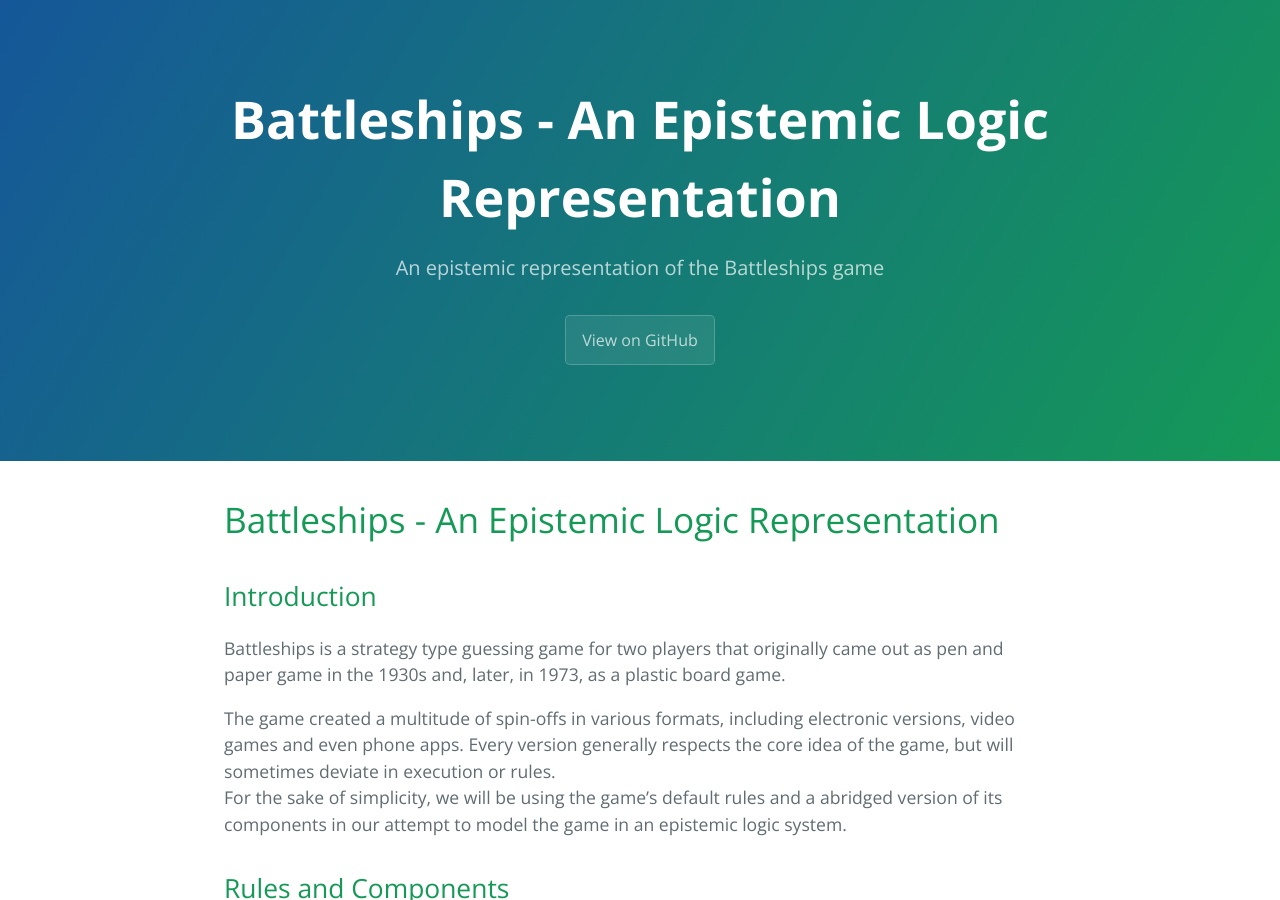
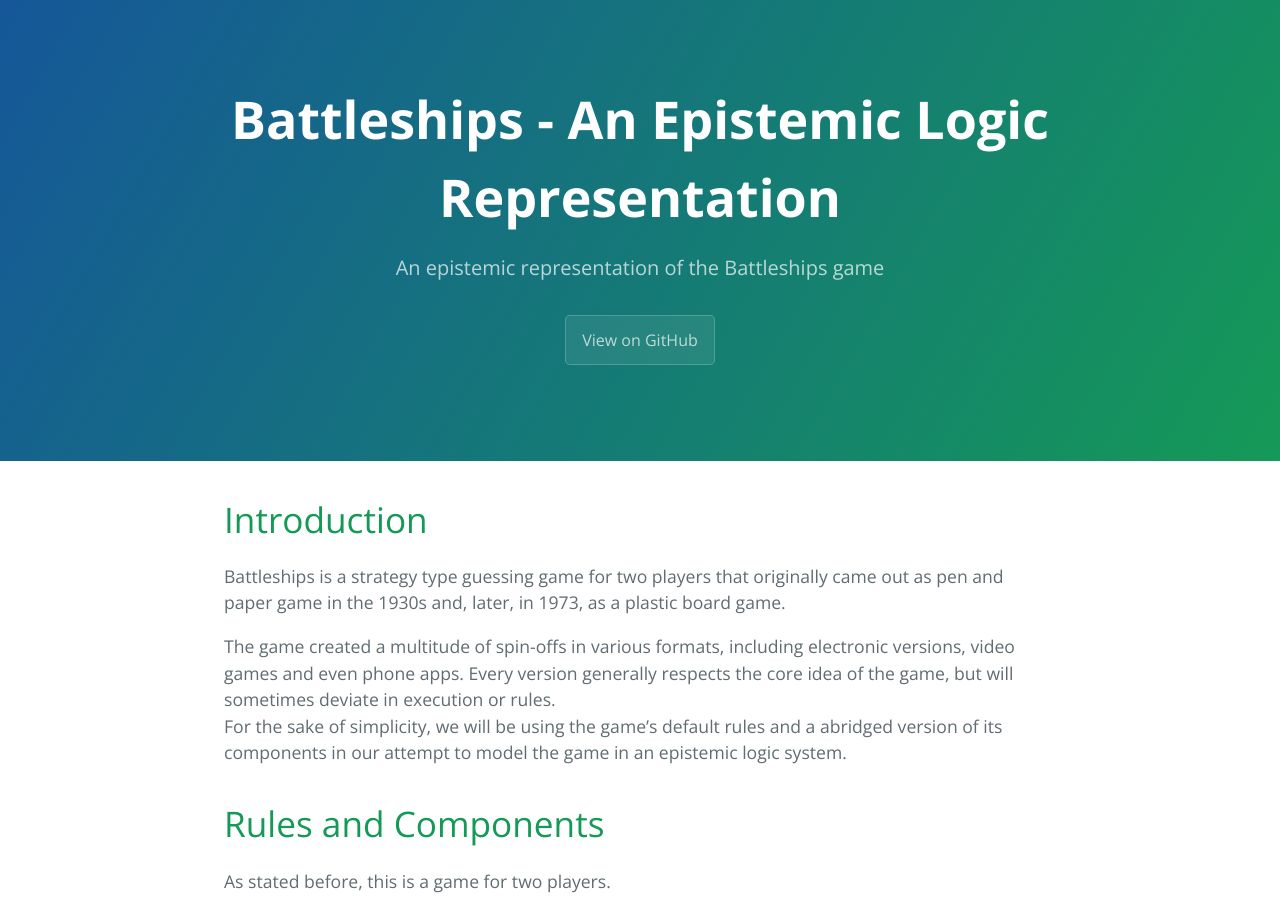
Before and after one commit to kaeru4343/LAMAS_2020Project, a Jekyll site: the page built from index.md, in a window 1280 px wide and 900 px high. Built offline with Jekyll 4.4.1, drawn with Linux system fonts in a browser that asks for light colours.

Commit message:
Fixing title

```diff
--- a/index.md
+++ b/index.md
@@ -3,16 +3,14 @@ layout: default
 title: "Battleships - An Epistemic Logic Representation"
 ---
 
-# Battleships - An Epistemic Logic Representation
-
-## Introduction
+# Introduction
 
 Battleships is a strategy type guessing game for two players that originally came out as pen and paper game in the 1930s and, later, in 1973, as a plastic board game.
 
 The game created a multitude of spin-offs in various formats, including electronic versions, video games and even phone apps. Every version generally respects the core idea of the game, but will sometimes deviate in execution or rules.<br />
 For the sake of simplicity, we will be using the game's default rules and a abridged version of its components in our attempt to model the game in an epistemic logic system.
 
-## Rules and Components
+# Rules and Components
 
 As stated before, this is a game for two players.<br />
 Each player has a grid of 10x10 that only they can see, pegs to mark an opponent's hits and misses and a number of ships of varying lengths and 1 width.<br />
@@ -36,8 +34,8 @@ Then the other player does the same. The round ends and the next round begins. I
 The rounds keep repeating until the ships of either one of the players, or of both (as the round ends after both players have taken a shot, this is possible), have been sunk.<br />
 This concludes the rules the rules of the game.
 
-## Epistemic Logic Conversion
+# Epistemic Logic Conversion
 
-## Example of an Epistemic Logic Playthrough
+# Example of an Epistemic Logic Playthrough
 
-## Discussion
+# Discussion
```
